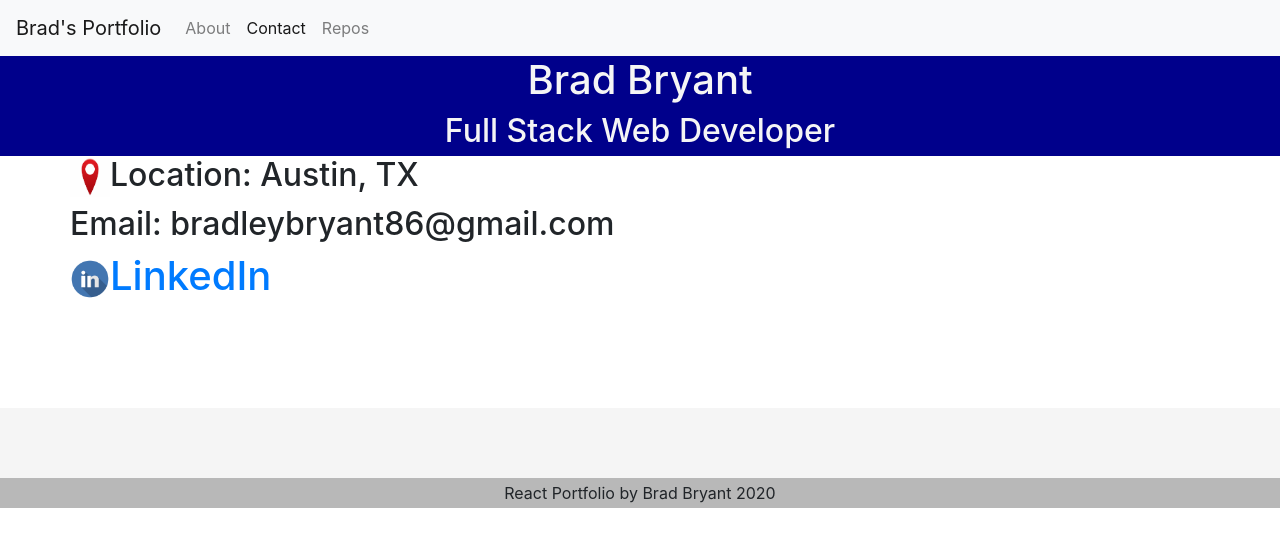
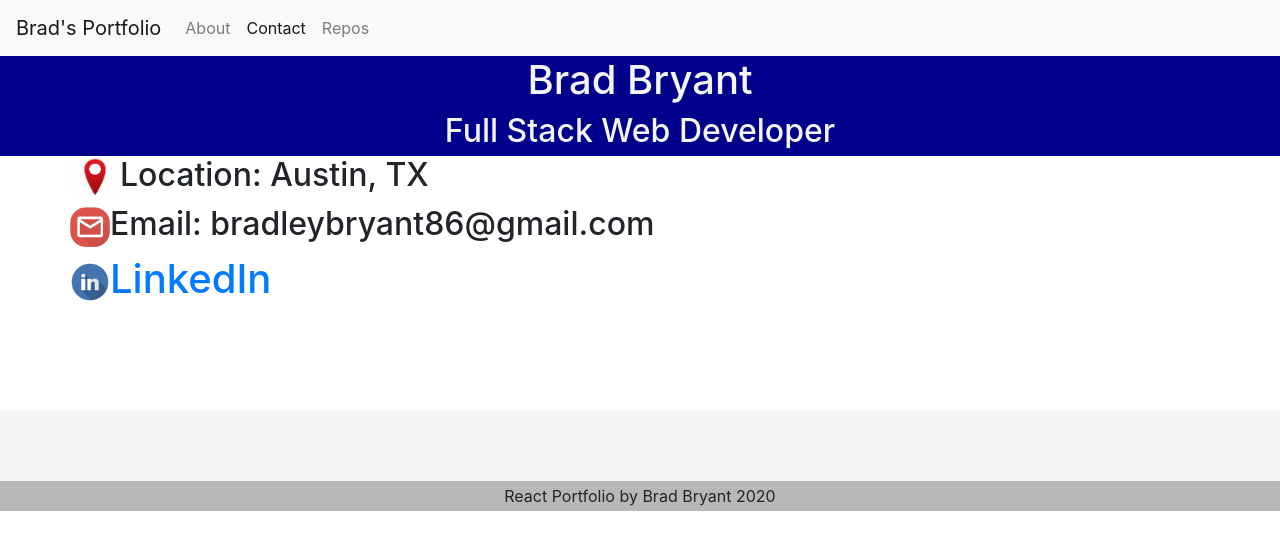
Before and after one commit to b-bryant18/ReactPortfolio, a React (Create React App) app in the folder react-portfolio/: page /contact in a window 1280 px wide. Shown: the top 550 px of the page. Built offline with nearby package versions, Linux system fonts and the light colour scheme.

Commit message:
Added textAlign: center to div that holds the Project component in Repos.js

```diff
--- a/react-portfolio/src/pages/contact.js
+++ b/react-portfolio/src/pages/contact.js
@@ -1,8 +1,8 @@
 import React from "react";
 import Container from "../components/Container";
 import Row from "../components/Row";
-// import Icon from "../components/Icon";
-import pin from "./pin.png";
+import Pin from "./pin.png";
+import Mail from "./mail.png";
 import LinkedIn from "./linkedinIcon.png";
 import "./style.css";
 
@@ -12,19 +12,19 @@ function Contact() {
             <Container>
                 <Row>
                     <h2>
-                    <img className="circle" src = {pin} />
+                    <img id = "Location" alt="Location pin" src = {Pin} />
                         Location: Austin, TX </h2>
                     <br />
                 </Row>
                 <Row>
                     <h2>
-
+                        <img className = "circle" alt = "Letter graphic" src ={Mail} />
                         Email: bradleybryant86@gmail.com </h2>
                     <br />
                 </Row>
                 <Row>
                     <h1>
-                     <img className="circle" src = {LinkedIn} />
+                     <img className="circle" alt = "LinkedIn Logo" src = {LinkedIn} />
                         <a href="https://www.linkedin.com/in/bradley-bryant-194929148">LinkedIn</a>
                     </h1>
                     <br />
--- a/react-portfolio/src/pages/repos.js
+++ b/react-portfolio/src/pages/repos.js
@@ -1,10 +1,9 @@
 import React from "react";
-import Footer from "../components/Footer"
 import Project from "../components/Project";
 
 function Repos() {
     return (
-        <div>
+        <div style= {{textAlign: "center"}}>
             <Project />
         </div>
 
--- a/react-portfolio/src/pages/style.css
+++ b/react-portfolio/src/pages/style.css
@@ -2,3 +2,8 @@
 height: 40px;
 width: 40px;
 }
+
+#Location {
+    height: 40px;
+    width: 50px;
+}
```
Also changed, not shown: react-portfolio/src/images/gmailIcon.webp (deleted), react-portfolio/src/pages/mail.png (added).
